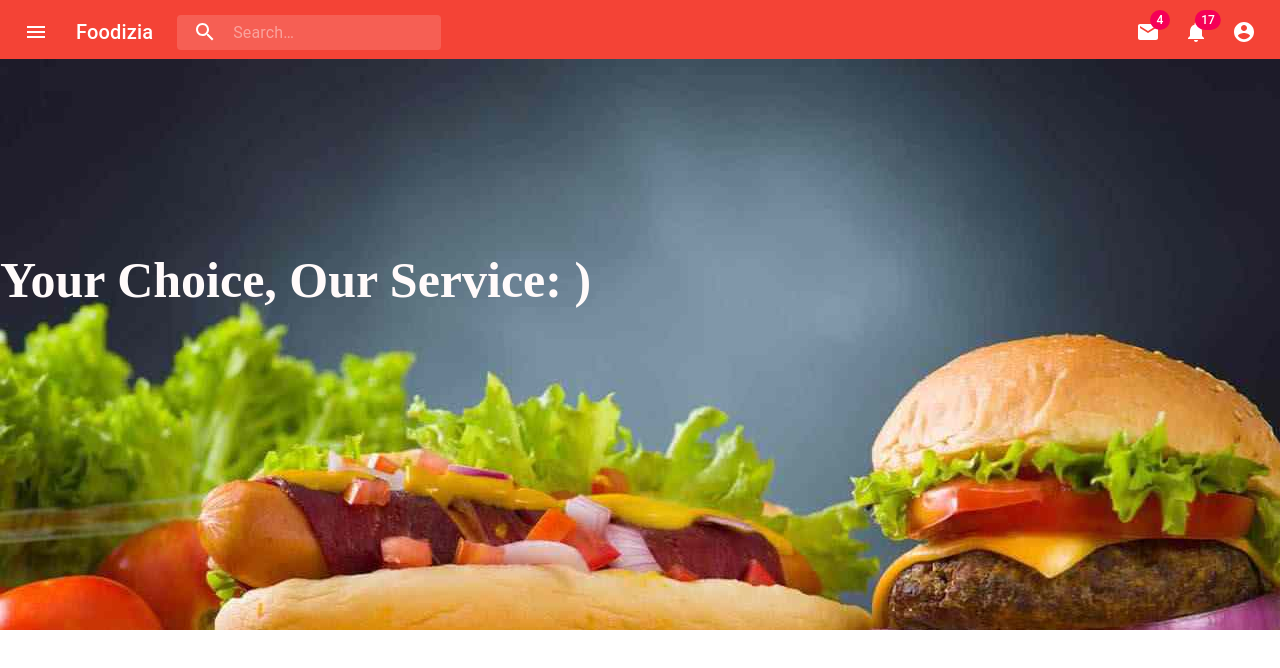
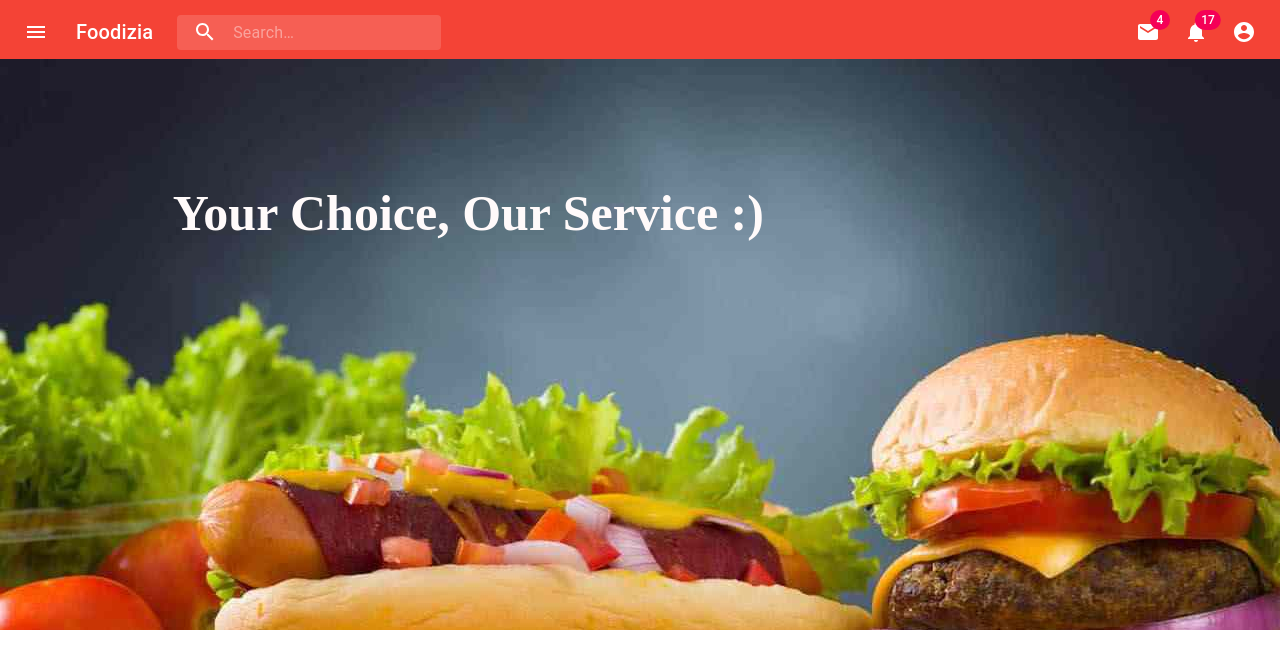
Before and after one commit to saifbinabdulkareem/Food-Delivery-App, a React (Create React App) app: page / in a window 1280 px wide. Shown: the top 668 px of the page. Built offline with nearby package versions, Linux system fonts and the light colour scheme.

Commit message:
UI chamges

```diff
--- a/package.json
+++ b/package.json
@@ -5,6 +5,7 @@
   "dependencies": {
     "@material-ui/core": "^4.1.0",
     "@material-ui/icons": "^4.1.0",
+    "aos": "^2.3.4",
     "react": "^16.8.6",
     "react-dom": "^16.8.6",
     "react-scripts": "3.0.1"
--- a/src/Components/Tags.js
+++ b/src/Components/Tags.js
@@ -1,18 +1,28 @@
 import React from 'react';
+import AOS from 'aos';
+import 'aos/dist/aos.css';
 
 
 
-export default function Tag() {
+export default class Tag extends React.Component {
+    componentDidMount(){
+        AOS.init({
+          duration : 2000
+        })
+      }
+     render(){
     return (
         <div >
-            <h1 style = {
+            <h1 data-aos='fade-up' style = {
                 {
-                    paddingTop: "2in",
+                    paddingTop: "1.3in",
+                    paddingLeft:"1.8in",
                     color: "snow",
                     fontFamily: "sanserif",
                     fontSize: "50px"
                 }
-            } > Your Choice, Our Service: ) </h1>
+            } > Your Choice, Our Service :) </h1>
             </div>
-)
+        )
+    }
 };
```
Also changed, not shown: 1 other file (tests, documents, lock files or other folders).
